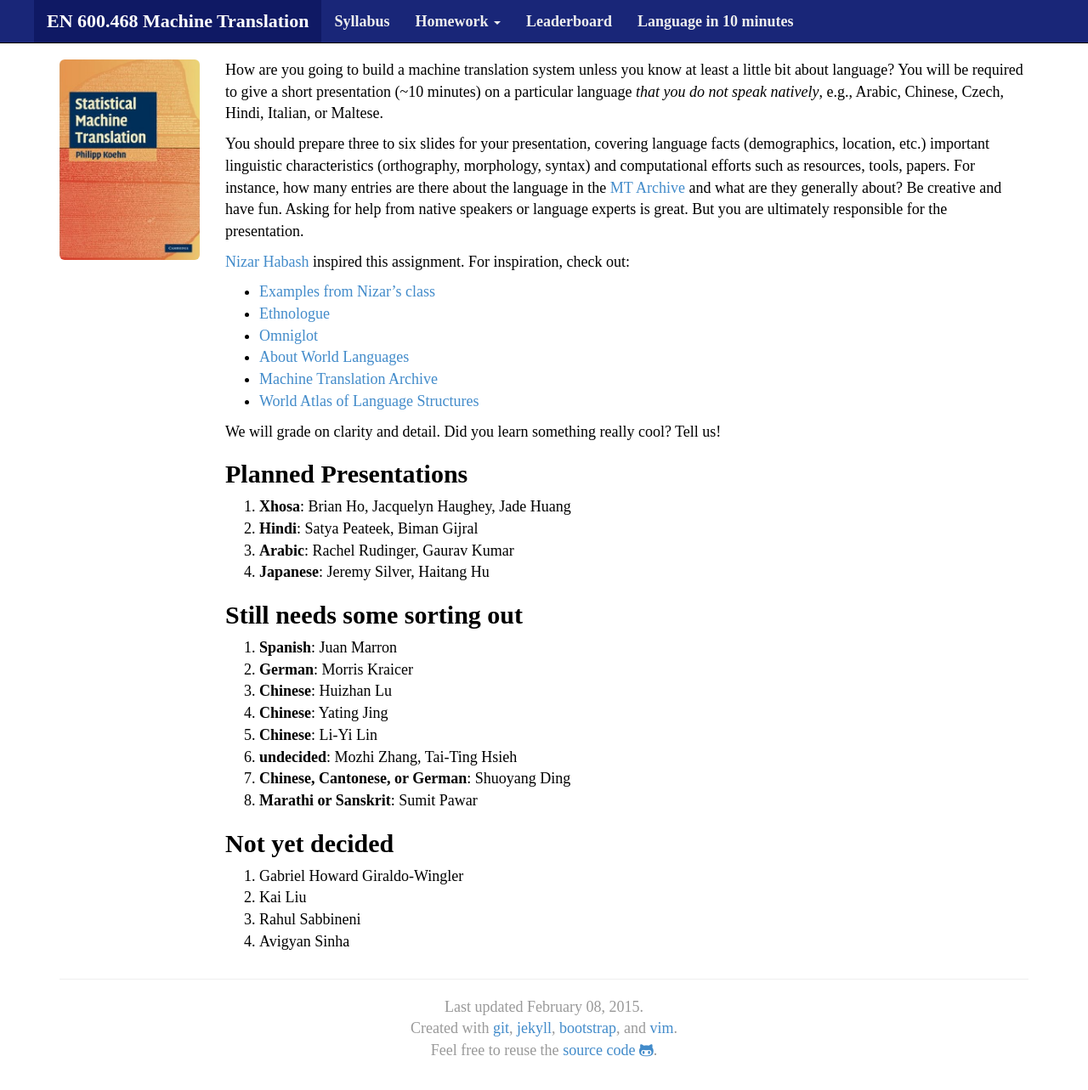
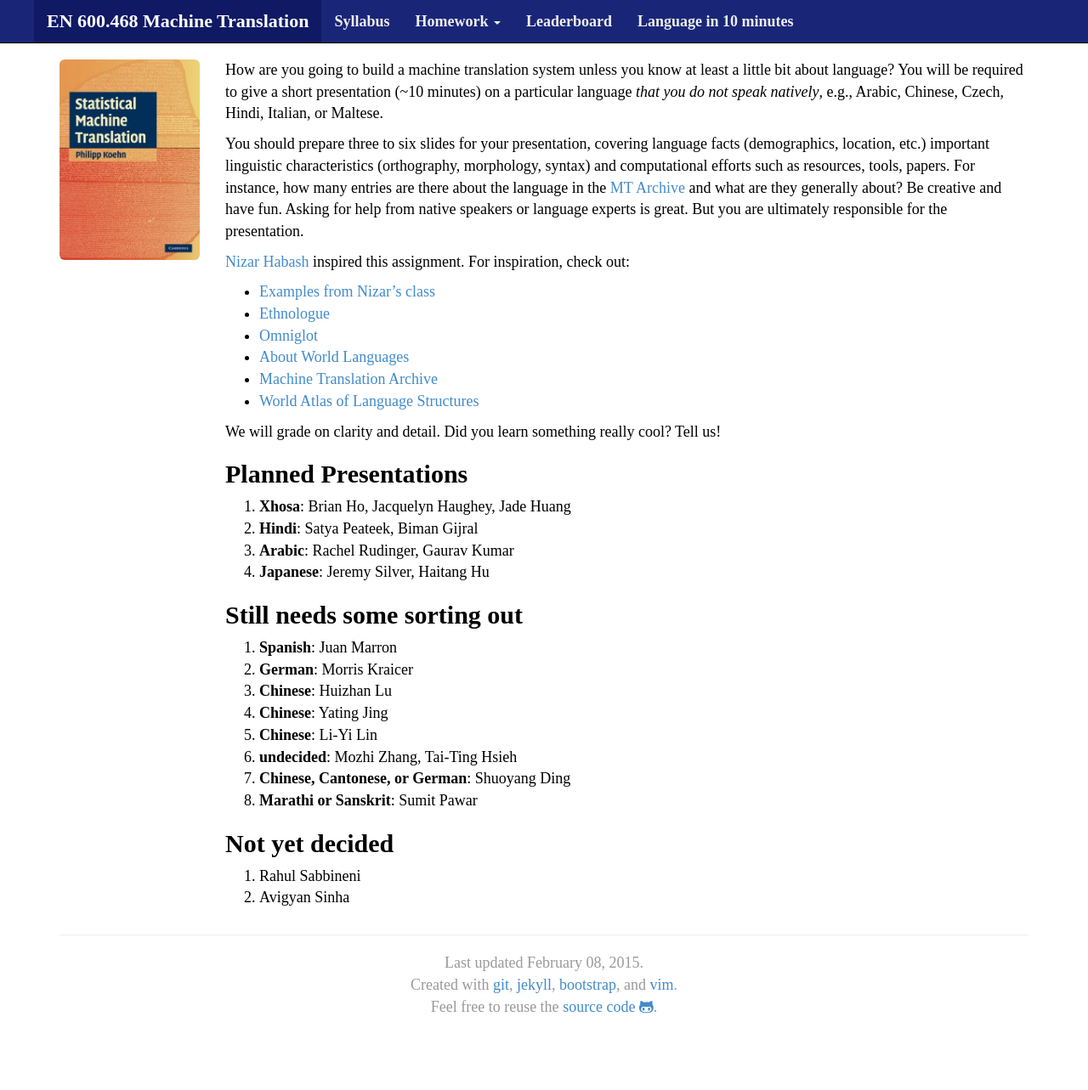
Before and after one commit to mt-class/jhu, a Jekyll site: the page built from lin10.md, in a window 1280 px wide and 1301 px high. Shown: the top 1283 px of the window at 85% size. Built offline with Jekyll 4.4.1, drawn with Linux system fonts in a browser that asks for light colours; nearby versions of some CDN libraries; some web fonts are replaced.

Commit message:
Update lin10.md

```diff
--- a/lin10.md
+++ b/lin10.md
@@ -56,7 +56,5 @@ Still needs some sorting out
 Not yet decided
 ---------------
 
-1. Gabriel Howard Giraldo-Wingler
-2. Kai Liu
-3. Rahul Sabbineni
-4. Avigyan Sinha
+1. Rahul Sabbineni
+2. Avigyan Sinha
```
